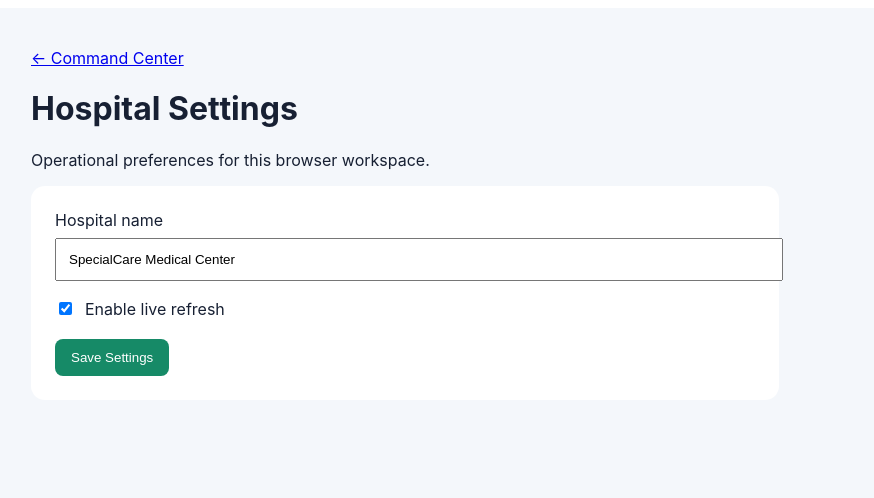
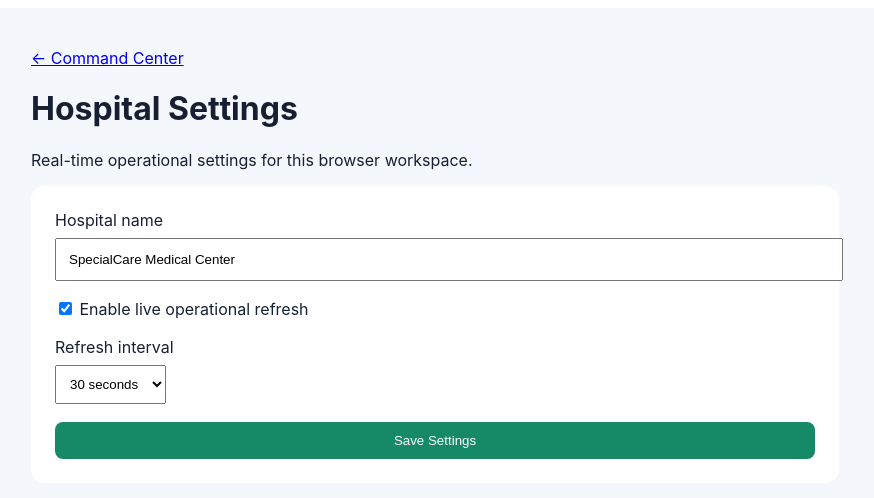
Before and after one commit to Narsing-s/SpecialCare-Hospital-OS, a Next.js app in the folder apps/web/: page /settings in a window 1280 px wide. Shown: the top 498 px of the page, without its empty margins (17-891 px from the left). Built offline with nearby package versions, Linux system fonts and the light colour scheme; no server answers.

Commit message:
feat: make real-time hospital settings functional

```diff
--- a/apps/web/app/settings/page.tsx
+++ b/apps/web/app/settings/page.tsx
@@ -1,3 +1,13 @@
 "use client";
-import {useState} from "react";
-export default function Settings(){const [msg,setMsg]=useState("");const [hospital,setHospital]=useState("SpecialCare Medical Center");const [auto,setAuto]=useState(true);return <main style={{minHeight:"100vh",padding:40,fontFamily:"Inter,system-ui",background:"#f4f7fb",color:"#172033"}}><a href="/">← Command Center</a><h1>Hospital Settings</h1><p>Operational preferences for this browser workspace.</p><section style={{background:"#fff",padding:24,borderRadius:14,maxWidth:700}}><label>Hospital name<input value={hospital} onChange={e=>setHospital(e.target.value)} style={{display:"block",width:"100%",padding:12,margin:"8px 0 18px"}}/></label><label style={{display:"flex",gap:10,alignItems:"center"}}><input type="checkbox" checked={auto} onChange={e=>setAuto(e.target.checked)}/> Enable live refresh</label><button onClick={()=>{localStorage.setItem("specialcare.settings",JSON.stringify({hospital,auto}));setMsg("Settings saved successfully")}} style={{marginTop:20,padding:"11px 16px",background:"#168a67",color:"#fff",border:0,borderRadius:8}}>Save Settings</button>{msg&&<p>{msg}</p>}</section></main>}
+import {useEffect,useState} from "react";
+export default function Settings(){
+ const [hospital,setHospital]=useState("SpecialCare Medical Center"),[auto,setAuto]=useState(true),[interval,setIntervalMs]=useState(30),[saved,setSaved]=useState(false);
+ useEffect(()=>{try{const s=JSON.parse(localStorage.getItem("specialcare.settings")||"{}");if(s.hospital)setHospital(s.hospital);if(typeof s.auto==="boolean")setAuto(s.auto);if(s.interval)setIntervalMs(s.interval)}catch{}},[]);
+ function save(){localStorage.setItem("specialcare.settings",JSON.stringify({hospital,auto,interval}));setSaved(true);setTimeout(()=>setSaved(false),2500)}
+ return <main style={{minHeight:"100vh",padding:40,fontFamily:"Inter,system-ui",background:"#f4f7fb",color:"#172033"}}><a href="/">← Command Center</a><h1>Hospital Settings</h1><p>Real-time operational settings for this browser workspace.</p><section style={{background:"#fff",padding:24,borderRadius:14,maxWidth:760,display:"grid",gap:18}}>
+ <label>Hospital name<input value={hospital} onChange={e=>setHospital(e.target.value)} style={{display:"block",width:"100%",padding:12,marginTop:8}}/></label>
+ <label><input type="checkbox" checked={auto} onChange={e=>setAuto(e.target.checked)}/> Enable live operational refresh</label>
+ <label>Refresh interval<select value={interval} onChange={e=>setIntervalMs(Number(e.target.value))} style={{display:"block",padding:10,marginTop:8}}><option value={10}>10 seconds</option><option value={30}>30 seconds</option><option value={60}>60 seconds</option></select></label>
+ <button onClick={save} style={{padding:"11px 16px",background:"#168a67",color:"#fff",border:0,borderRadius:8}}>Save Settings</button>{saved&&<strong>Settings saved successfully.</strong>}
+ </section></main>
+}
```
